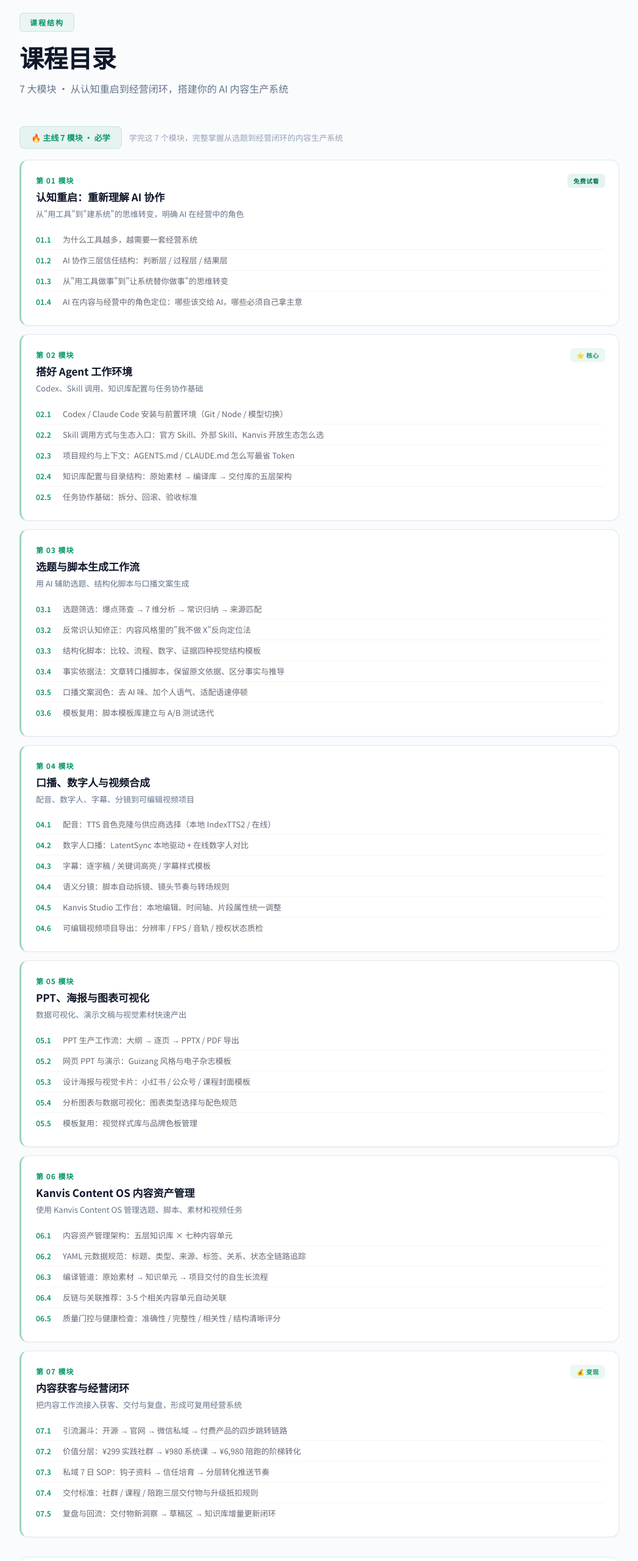
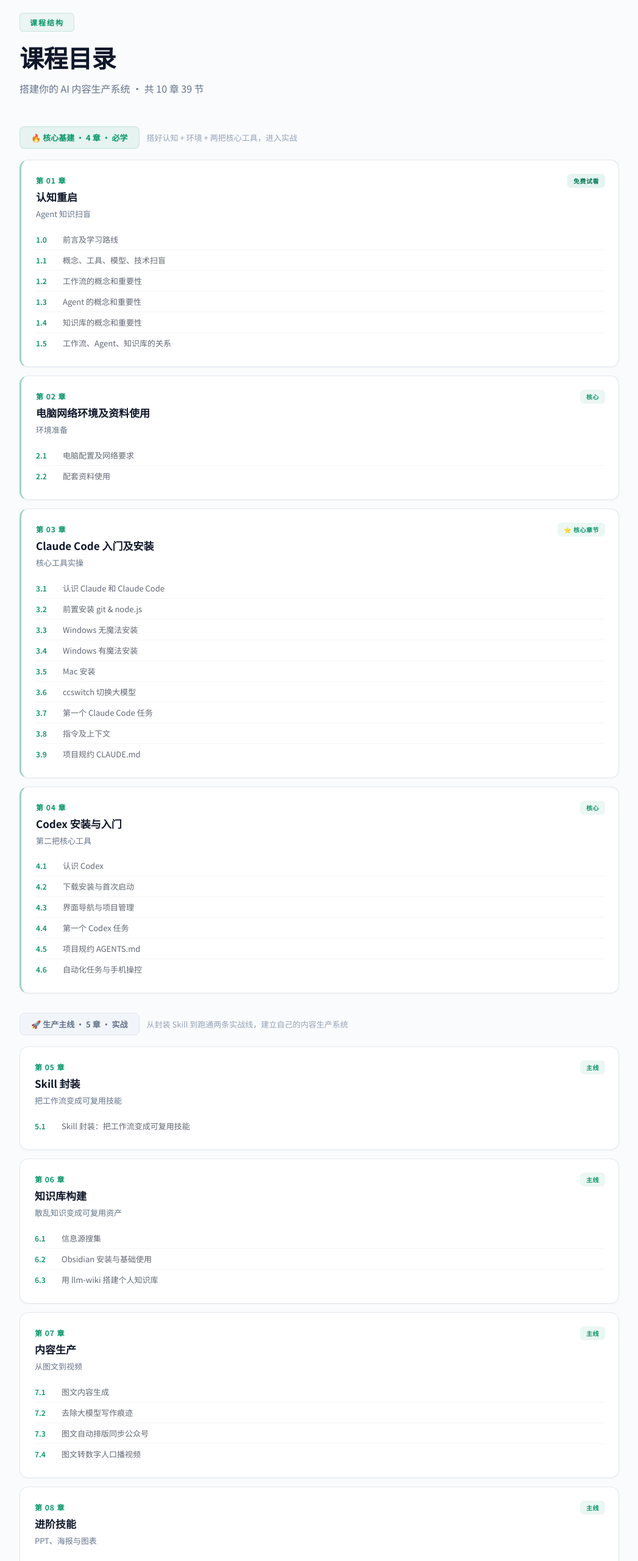
Before and after one commit to Kanvis-chen/kanvis-homepage, a plain HTML site: page course.html in a window 1280 px wide. Shown: the part 4100-6660 px from the top of the page at 61% size, without its empty margins (116-1163 px from the left). Drawn offline with Linux system fonts and the light colour scheme.

Commit message:
2026-08-01 course.html同步官方最新10章目录：新增Ch04 Codex + Ch10 WorkBuddy加餐
来源基线：商品详情页_视觉叙事v2.html + 商品详情页.html的10章39节官方目录
- 屏5 课程目录：旧7模块 → 核心基建4章(01-04含Codex) + 生产主线5章(05-09结业实战) + 加餐1章WorkBuddy
- 屏6 交付核心：7大模块 → 10章39节完整链路
- 屏9 价值堆叠：7模块分项 → 按核心基建/主线/结业/加餐四组重写，总价值锚点仍 ¥3,500

生态页open/index.html已回滚到a65b0ef（按用户上一条指令），本次不改动

```diff
--- a/course.html
+++ b/course.html
@@ -591,113 +591,163 @@
 <div class="screen screen-syllabus">
   <div class="section-tag">课程结构</div>
   <h2>课程目录</h2>
-  <p class="desc">7 大模块 · 从认知重启到经营闭环，搭建你的 AI 内容生产系统</p>
+  <p class="desc">搭建你的 AI 内容生产系统 · 共 10 章 39 节</p>
 
-  <!-- 主线 7 模块 -->
+  <!-- 核心基建 4 章 -->
   <div class="syllabus-section">
     <div class="syllabus-section-header">
-      <span class="badge badge-core">&#128293; 主线 7 模块 · 必学</span>
-      <span class="desc-text">学完这 7 个模块，完整掌握从选题到经营闭环的内容生产系统</span>
+      <span class="badge badge-core">&#128293; 核心基建 · 4 章 · 必学</span>
+      <span class="desc-text">搭好认知 + 环境 + 两把核心工具，进入实战</span>
     </div>
 
     <div class="chapter-card core-chapter">
       <div class="ch-tag free">免费试看</div>
-      <div class="ch-num">第 01 模块</div>
-      <div class="ch-title">认知重启：重新理解 AI 协作</div>
-      <div class="ch-desc">从"用工具"到"建系统"的思维转变，明确 AI 在经营中的角色</div>
+      <div class="ch-num">第 01 章</div>
+      <div class="ch-title">认知重启</div>
+      <div class="ch-desc">Agent 知识扫盲</div>
       <div class="sub-list">
-        <div class="sub-item"><span class="sub-num">01.1</span>为什么工具越多，越需要一套经营系统</div>
-        <div class="sub-item"><span class="sub-num">01.2</span>AI 协作三层信任结构：判断层 / 过程层 / 结果层</div>
-        <div class="sub-item"><span class="sub-num">01.3</span>从"用工具做事"到"让系统替你做事"的思维转变</div>
-        <div class="sub-item"><span class="sub-num">01.4</span>AI 在内容与经营中的角色定位：哪些该交给 AI，哪些必须自己拿主意</div>
+        <div class="sub-item"><span class="sub-num">1.0</span>前言及学习路线</div>
+        <div class="sub-item"><span class="sub-num">1.1</span>概念、工具、模型、技术扫盲</div>
+        <div class="sub-item"><span class="sub-num">1.2</span>工作流的概念和重要性</div>
+        <div class="sub-item"><span class="sub-num">1.3</span>Agent 的概念和重要性</div>
+        <div class="sub-item"><span class="sub-num">1.4</span>知识库的概念和重要性</div>
+        <div class="sub-item"><span class="sub-num">1.5</span>工作流、Agent、知识库的关系</div>
       </div>
     </div>
 
     <div class="chapter-card core-chapter">
-      <div class="ch-tag">&#11088; 核心</div>
-      <div class="ch-num">第 02 模块</div>
-      <div class="ch-title">搭好 Agent 工作环境</div>
-      <div class="ch-desc">Codex、Skill 调用、知识库配置与任务协作基础</div>
+      <div class="ch-tag">核心</div>
+      <div class="ch-num">第 02 章</div>
+      <div class="ch-title">电脑网络环境及资料使用</div>
+      <div class="ch-desc">环境准备</div>
       <div class="sub-list">
-        <div class="sub-item"><span class="sub-num">02.1</span>Codex / Claude Code 安装与前置环境（Git / Node / 模型切换）</div>
-        <div class="sub-item"><span class="sub-num">02.2</span>Skill 调用方式与生态入口：官方 Skill、外部 Skill、Kanvis 开放生态怎么选</div>
-        <div class="sub-item"><span class="sub-num">02.3</span>项目规约与上下文：AGENTS.md / CLAUDE.md 怎么写最省 Token</div>
-        <div class="sub-item"><span class="sub-num">02.4</span>知识库配置与目录结构：原始素材 → 编译库 → 交付库的五层架构</div>
-        <div class="sub-item"><span class="sub-num">02.5</span>任务协作基础：拆分、回滚、验收标准</div>
+        <div class="sub-item"><span class="sub-num">2.1</span>电脑配置及网络要求</div>
+        <div class="sub-item"><span class="sub-num">2.2</span>配套资料使用</div>
+      </div>
+    </div>
+
+    <div class="chapter-card core-chapter star-chapter">
+      <div class="ch-tag">&#11088; 核心章节</div>
+      <div class="ch-num">第 03 章</div>
+      <div class="ch-title">Claude Code 入门及安装</div>
+      <div class="ch-desc">核心工具实操</div>
+      <div class="sub-list">
+        <div class="sub-item"><span class="sub-num">3.1</span>认识 Claude 和 Claude Code</div>
+        <div class="sub-item"><span class="sub-num">3.2</span>前置安装 git &amp; node.js</div>
+        <div class="sub-item"><span class="sub-num">3.3</span>Windows 无魔法安装</div>
+        <div class="sub-item"><span class="sub-num">3.4</span>Windows 有魔法安装</div>
+        <div class="sub-item"><span class="sub-num">3.5</span>Mac 安装</div>
+        <div class="sub-item"><span class="sub-num">3.6</span>ccswitch 切换大模型</div>
+        <div class="sub-item"><span class="sub-num">3.7</span>第一个 Claude Code 任务</div>
+        <div class="sub-item"><span class="sub-num">3.8</span>指令及上下文</div>
+        <div class="sub-item"><span class="sub-num">3.9</span>项目规约 CLAUDE.md</div>
       </div>
     </div>
 
     <div class="chapter-card core-chapter">
-      <div class="ch-num">第 03 模块</div>
-      <div class="ch-title">选题与脚本生成工作流</div>
-      <div class="ch-desc">用 AI 辅助选题、结构化脚本与口播文案生成</div>
+      <div class="ch-tag">核心</div>
+      <div class="ch-num">第 04 章</div>
+      <div class="ch-title">Codex 安装与入门</div>
+      <div class="ch-desc">第二把核心工具</div>
       <div class="sub-list">
-        <div class="sub-item"><span class="sub-num">03.1</span>选题筛选：爆点筛查 → 7 维分析 → 常识归纳 → 来源匹配</div>
-        <div class="sub-item"><span class="sub-num">03.2</span>反常识认知修正：内容风格里的"我不做 X"反向定位法</div>
-        <div class="sub-item"><span class="sub-num">03.3</span>结构化脚本：比较、流程、数字、证据四种视觉结构模板</div>
-        <div class="sub-item"><span class="sub-num">03.4</span>事实依据法：文章转口播脚本，保留原文依据、区分事实与推导</div>
-        <div class="sub-item"><span class="sub-num">03.5</span>口播文案润色：去 AI 味、加个人语气、适配语速停顿</div>
-        <div class="sub-item"><span class="sub-num">03.6</span>模板复用：脚本模板库建立与 A/B 测试迭代</div>
+        <div class="sub-item"><span class="sub-num">4.1</span>认识 Codex</div>
+        <div class="sub-item"><span class="sub-num">4.2</span>下载安装与首次启动</div>
+        <div class="sub-item"><span class="sub-num">4.3</span>界面导航与项目管理</div>
+        <div class="sub-item"><span class="sub-num">4.4</span>第一个 Codex 任务</div>
+        <div class="sub-item"><span class="sub-num">4.5</span>项目规约 AGENTS.md</div>
+        <div class="sub-item"><span class="sub-num">4.6</span>自动化任务与手机操控</div>
+      </div>
+    </div>
+  </div>
+
+  <!-- 生产主线 5 章 -->
+  <div class="syllabus-section">
+    <div class="syllabus-section-header">
+      <span class="badge badge-extend">&#128640; 生产主线 · 5 章 · 实战</span>
+      <span class="desc-text">从封装 Skill 到跑通两条实战线，建立自己的内容生产系统</span>
+    </div>
+
+    <div class="chapter-card">
+      <div class="ch-tag">主线</div>
+      <div class="ch-num">第 05 章</div>
+      <div class="ch-title">Skill 封装</div>
+      <div class="ch-desc">把工作流变成可复用技能</div>
+      <div class="sub-list">
+        <div class="sub-item"><span class="sub-num">5.1</span>Skill 封装：把工作流变成可复用技能</div>
       </div>
     </div>
 
-    <div class="chapter-card core-chapter">
-      <div class="ch-num">第 04 模块</div>
-      <div class="ch-title">口播、数字人与视频合成</div>
-      <div class="ch-desc">配音、数字人、字幕、分镜到可编辑视频项目</div>
+    <div class="chapter-card">
+      <div class="ch-tag">主线</div>
+      <div class="ch-num">第 06 章</div>
+      <div class="ch-title">知识库构建</div>
+      <div class="ch-desc">散乱知识变成可复用资产</div>
       <div class="sub-list">
-        <div class="sub-item"><span class="sub-num">04.1</span>配音：TTS 音色克隆与供应商选择（本地 IndexTTS2 / 在线）</div>
-        <div class="sub-item"><span class="sub-num">04.2</span>数字人口播：LatentSync 本地驱动 + 在线数字人对比</div>
-        <div class="sub-item"><span class="sub-num">04.3</span>字幕：逐字稿 / 关键词高亮 / 字幕样式模板</div>
-        <div class="sub-item"><span class="sub-num">04.4</span>语义分镜：脚本自动拆镜、镜头节奏与转场规则</div>
-        <div class="sub-item"><span class="sub-num">04.5</span>Kanvis Studio 工作台：本地编辑、时间轴、片段属性统一调整</div>
-        <div class="sub-item"><span class="sub-num">04.6</span>可编辑视频项目导出：分辨率 / FPS / 音轨 / 授权状态质检</div>
+        <div class="sub-item"><span class="sub-num">6.1</span>信息源搜集</div>
+        <div class="sub-item"><span class="sub-num">6.2</span>Obsidian 安装与基础使用</div>
+        <div class="sub-item"><span class="sub-num">6.3</span>用 llm-wiki 搭建个人知识库</div>
       </div>
     </div>
 
-    <div class="chapter-card core-chapter">
-      <div class="ch-num">第 05 模块</div>
-      <div class="ch-title">PPT、海报与图表可视化</div>
-      <div class="ch-desc">数据可视化、演示文稿与视觉素材快速产出</div>
+    <div class="chapter-card">
+      <div class="ch-tag">主线</div>
+      <div class="ch-num">第 07 章</div>
+      <div class="ch-title">内容生产</div>
+      <div class="ch-desc">从图文到视频</div>
       <div class="sub-list">
-        <div class="sub-item"><span class="sub-num">05.1</span>PPT 生产工作流：大纲 → 逐页 → PPTX / PDF 导出</div>
-        <div class="sub-item"><span class="sub-num">05.2</span>网页 PPT 与演示：Guizang 风格与电子杂志模板</div>
-        <div class="sub-item"><span class="sub-num">05.3</span>设计海报与视觉卡片：小红书 / 公众号 / 课程封面模板</div>
-        <div class="sub-item"><span class="sub-num">05.4</span>分析图表与数据可视化：图表类型选择与配色规范</div>
-        <div class="sub-item"><span class="sub-num">05.5</span>模板复用：视觉样式库与品牌色板管理</div>
+        <div class="sub-item"><span class="sub-num">7.1</span>图文内容生成</div>
+        <div class="sub-item"><span class="sub-num">7.2</span>去除大模型写作痕迹</div>
+        <div class="sub-item"><span class="sub-num">7.3</span>图文自动排版同步公众号</div>
+        <div class="sub-item"><span class="sub-num">7.4</span>图文转数字人口播视频</div>
       </div>
     </div>
 
-    <div class="chapter-card core-chapter">
-      <div class="ch-num">第 06 模块</div>
-      <div class="ch-title">Kanvis Content OS 内容资产管理</div>
-      <div class="ch-desc">使用 Kanvis Content OS 管理选题、脚本、素材和视频任务</div>
+    <div class="chapter-card">
+      <div class="ch-tag">主线</div>
+      <div class="ch-num">第 08 章</div>
+      <div class="ch-title">进阶技能</div>
+      <div class="ch-desc">PPT、海报与图表</div>
       <div class="sub-list">
-        <div class="sub-item"><span class="sub-num">06.1</span>内容资产管理架构：五层知识库 × 七种内容单元</div>
-        <div class="sub-item"><span class="sub-num">06.2</span>YAML 元数据规范：标题、类型、来源、标签、关系、状态全链路追踪</div>
-        <div class="sub-item"><span class="sub-num">06.3</span>编译管道：原始素材 → 知识单元 → 项目交付的自生长流程</div>
-        <div class="sub-item"><span class="sub-num">06.4</span>反链与关联推荐：3-5 个相关内容单元自动关联</div>
-        <div class="sub-item"><span class="sub-num">06.5</span>质量门控与健康检查：准确性 / 完整性 / 相关性 / 结构清晰评分</div>
+        <div class="sub-item"><span class="sub-num">8.1</span>PPT 生产工作流</div>
+        <div class="sub-item"><span class="sub-num">8.2</span>设计海报与视觉卡片</div>
+        <div class="sub-item"><span class="sub-num">8.3</span>分析图表与数据可视化</div>
       </div>
     </div>
 
-    <div class="chapter-card core-chapter">
-      <div class="ch-tag">&#128176; 变现</div>
-      <div class="ch-num">第 07 模块</div>
-      <div class="ch-title">内容获客与经营闭环</div>
-      <div class="ch-desc">把内容工作流接入获客、交付与复盘，形成可复用经营系统</div>
+    <div class="chapter-card star-chapter">
+      <div class="ch-tag">&#11088; 结业实战</div>
+      <div class="ch-num">第 09 章</div>
+      <div class="ch-title">项目实战</div>
+      <div class="ch-desc">两条线跑通完整闭环</div>
       <div class="sub-list">
-        <div class="sub-item"><span class="sub-num">07.1</span>引流漏斗：开源 → 官网 → 微信私域 → 付费产品的四步跳转链路</div>
-        <div class="sub-item"><span class="sub-num">07.2</span>价值分层：¥299 实践社群 → ¥980 系统课 → ¥6,980 陪跑的阶梯转化</div>
-        <div class="sub-item"><span class="sub-num">07.3</span>私域 7 日 SOP：钩子资料 → 信任培育 → 分层转化推送节奏</div>
-        <div class="sub-item"><span class="sub-num">07.4</span>交付标准：社群 / 课程 / 陪跑三层交付物与升级抵扣规则</div>
-        <div class="sub-item"><span class="sub-num">07.5</span>复盘与回流：交付物新洞察 → 草稿区 → 知识库增量更新闭环</div>
+        <div class="sub-item"><span class="sub-num">9.1</span>内容线：用 Kanvis Studio 跑通一条真实内容生产线</div>
+        <div class="sub-item"><span class="sub-num">9.2</span>工具线：Vibe Coding 做一个自媒体小工具</div>
+      </div>
+    </div>
+  </div>
+
+  <!-- 实战加餐 1 章 -->
+  <div class="syllabus-section">
+    <div class="syllabus-section-header">
+      <span class="badge" style="background: rgba(192,132,252,.1); border-color: rgba(192,132,252,.3); color: #c084fc;">&#127873; 实战加餐 · 1 章</span>
+      <span class="desc-text">多端协同放大产能，三端（Claude Code + Codex + WorkBuddy）自由切换</span>
+    </div>
+
+    <div class="chapter-card">
+      <div class="ch-tag" style="background: rgba(192,132,252,.12); color: #c084fc;">加餐</div>
+      <div class="ch-num">第 10 章</div>
+      <div class="ch-title">实战加餐：WorkBuddy 与多工具协同</div>
+      <div class="ch-desc">多端协同放大产能</div>
+      <div class="sub-list">
+        <div class="sub-item"><span class="sub-num">10.1</span>WorkBuddy 安装与上手</div>
+        <div class="sub-item"><span class="sub-num">10.2</span>WorkBuddy 实战：腾讯文档协同产出</div>
+        <div class="sub-item"><span class="sub-num">10.3</span>三端协同项目实战</div>
       </div>
     </div>
   </div>
 
   <div class="syllabus-footer">
-    <p>7 大模块 · 约 12-15 小时 · 永久回看 · 持续更新不少于 1 年</p>
+    <p>10 章 39 节 · 约 8-10 小时 · 永久回看 · 持续更新不少于 1 年</p>
   </div>
 </div>
 
@@ -708,9 +758,9 @@
 
   <div class="deliver-group">
     <div class="deliver-group-title">&#128204; 核心交付</div>
-    <div class="deliver-item"><span class="check">&#9989;</span><span class="text">7 大模块视频课程（认知重启 → Agent 环境 → 选题脚本 → 数字人视频 → PPT 图表 → Content OS → 经营闭环，约 12-15 小时，永久回看）</span></div>
-    <div class="deliver-item"><span class="check">&#9989;</span><span class="text">1 个结业项目：跑完从素材到视频的完整链路，拿到第 1 条成品</span></div>
-    <div class="deliver-item"><span class="check">&#9989;</span><span class="text">配套工具方法论包 + 脚本模板库</span></div>
+    <div class="deliver-item"><span class="check">&#9989;</span><span class="text">10 章 39 节视频课程（认知重启 → 环境准备 → Claude Code → Codex → Skill → 知识库 → 内容生产 → 进阶 → 项目实战 + WorkBuddy 加餐，约 8-10 小时，永久回看）</span></div>
+    <div class="deliver-item"><span class="check">&#9989;</span><span class="text">1 个结业项目（1 条成品视频 + 1 套可复用系统）</span></div>
+    <div class="deliver-item"><span class="check">&#9989;</span><span class="text">配套工具方法论包</span></div>
   </div>
 
   <div class="deliver-group">
@@ -741,7 +791,7 @@
 
   <div class="deliver-bottom">
     <div class="price-tag">980 元 = 一套完整的 AI 内容生产系统</div>
-    <div class="price-desc">不是买 7 章课，是买一套能持续产出的系统<br>一次投入，长期复用</div>
+    <div class="price-desc">不是买 10 章课，是买一套能持续产出的系统<br>一次投入，长期复用</div>
   </div>
 </div>
 
@@ -898,15 +948,15 @@
   <div class="value-anchor">
     <h3>你将获得的总价值</h3>
     <div class="value-stack">
-      <div class="value-stack-title">7 大模块 · 市场公允价逐项标价</div>
+      <div class="value-stack-title">10 章 39 节 · 市场公允价逐项标价</div>
       <div class="value-stack-list">
-        <div class="value-stack-item"><span class="vs-label">模块 1-2 · 认知重启 + Agent 工作环境（Codex/Skill/知识库配置）</span><span class="vs-price">¥1,200</span></div>
-        <div class="value-stack-item"><span class="vs-label">模块 3-4 · 选题脚本 + 数字人视频合成工作流</span><span class="vs-price">¥800</span></div>
-        <div class="value-stack-item"><span class="vs-label">模块 5 · PPT / 海报 / 图表可视化进阶</span><span class="vs-price">¥400</span></div>
-        <div class="value-stack-item"><span class="vs-label">模块 6 · Kanvis Content OS 内容资产管理插件 + 使用说明</span><span class="vs-price">¥600</span></div>
-        <div class="value-stack-item"><span class="vs-label">模块 7 · 内容获客与经营闭环 SOP</span><span class="vs-price">¥400</span></div>
-        <div class="value-stack-item"><span class="vs-label">配套工具方法论包 + 脚本模板库</span><span class="vs-price">¥300</span></div>
-        <div class="value-stack-item"><span class="vs-label">学员社群 + 答疑 + 持续更新（≥ 1 年）</span><span class="vs-price">¥300</span></div>
+        <div class="value-stack-item"><span class="vs-label">核心基建（Ch 01-04）：认知扫盲 + 环境 + Claude Code 实操 + Codex 入门</span><span class="vs-price">¥1,200</span></div>
+        <div class="value-stack-item"><span class="vs-label">生产主线（Ch 05-08）：Skill 封装 + 知识库 + 图文转视频 + PPT/海报/图表</span><span class="vs-price">¥800</span></div>
+        <div class="value-stack-item"><span class="vs-label">结业实战（Ch 09）：两条线跑通完整闭环 · 内容线 + 工具线</span><span class="vs-price">¥400</span></div>
+        <div class="value-stack-item"><span class="vs-label">加餐（Ch 10）：WorkBuddy 安装上手 · 腾讯文档协同 · 三端协同实战</span><span class="vs-price">¥300</span></div>
+        <div class="value-stack-item"><span class="vs-label">配套资料包 + 知识库结构模板</span><span class="vs-price">¥200</span></div>
+        <div class="value-stack-item"><span class="vs-label">Kanvis 工具：Studio 剪辑工作台 + Article to Video 开源 Skill + 生态页接入</span><span class="vs-price">¥400</span></div>
+        <div class="value-stack-item"><span class="vs-label">学员社群 + 助教答疑 + 课程持续更新（≥ 1 年）</span><span class="vs-price">¥200</span></div>
       </div>
       <div class="value-stack-total">
         <span class="vs-label">总价值</span>
```
